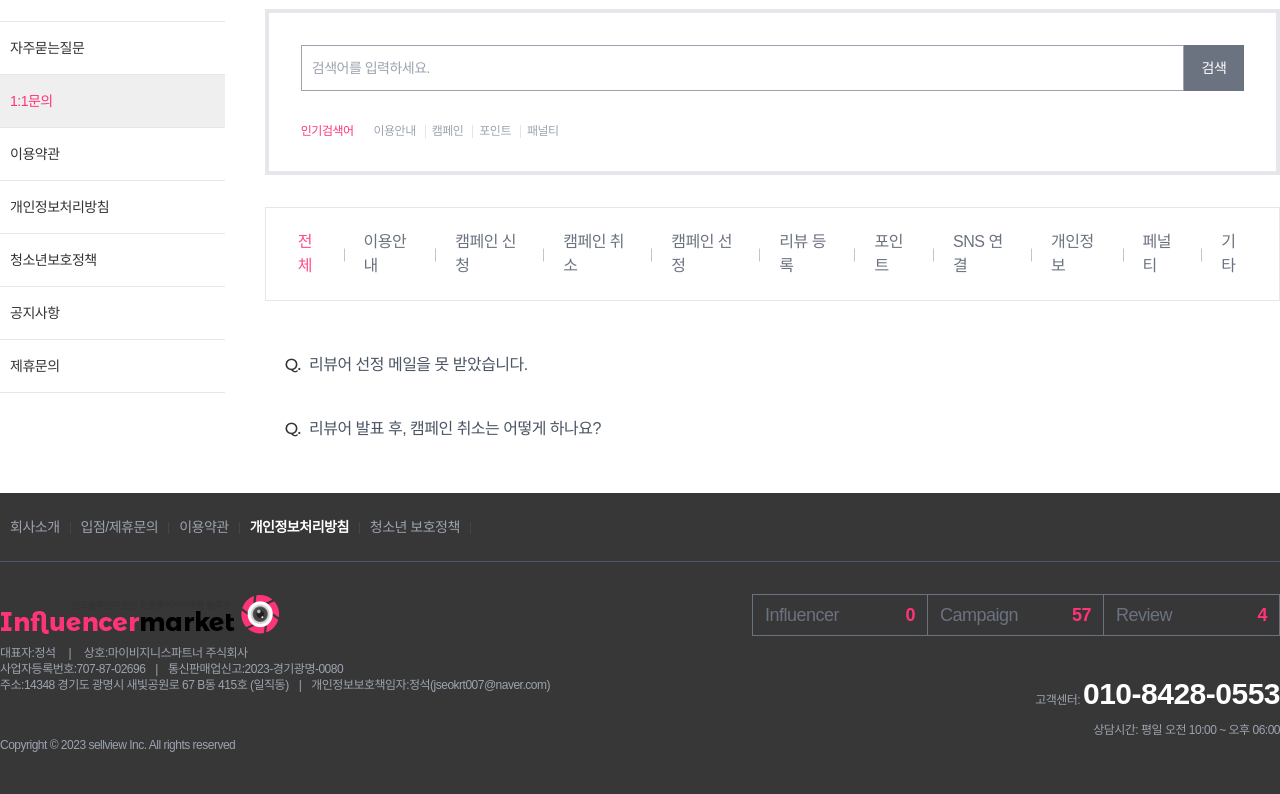
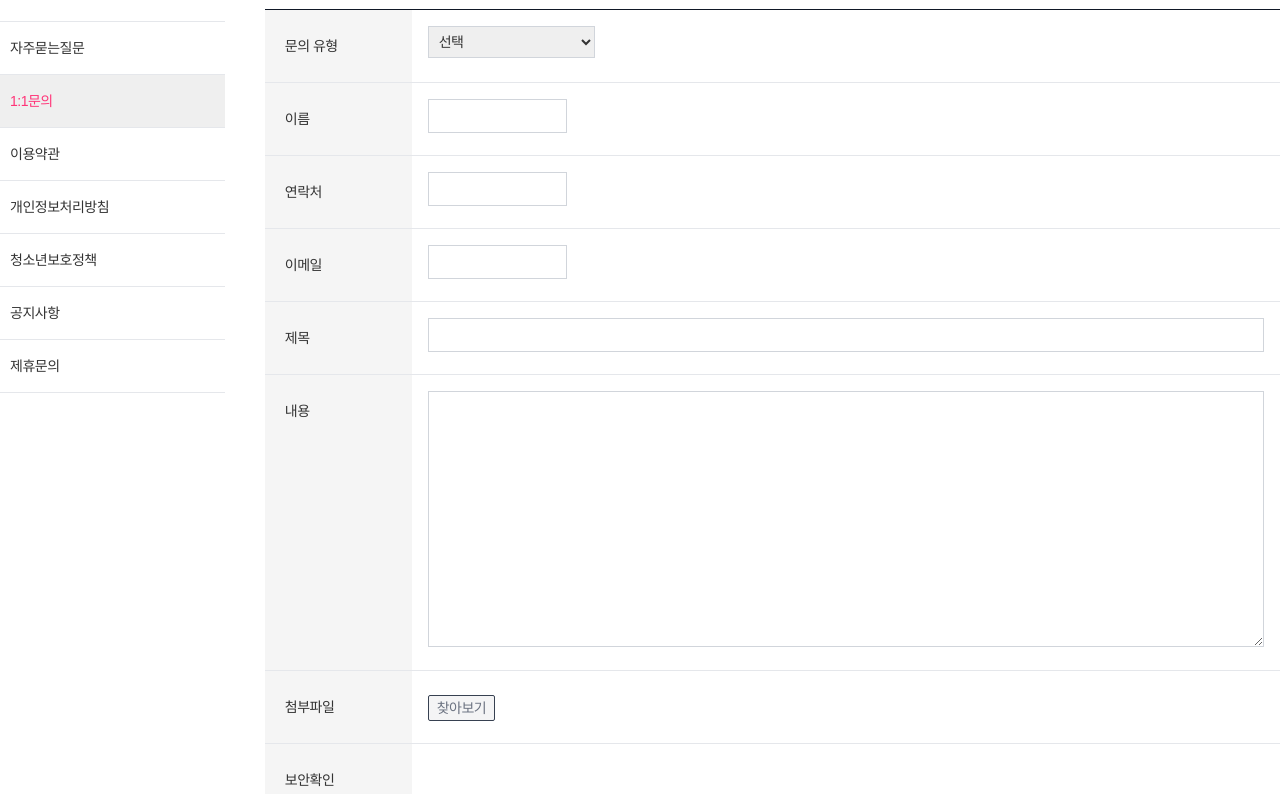
Before and after one commit to junmo-cho/reviewer-clone, a React (Create React App) app: page /servicecenter/inquiry in a window 1280 px wide. Shown: the part 186-980 px from the top of the page. Built offline with nearby package versions, Linux system fonts and the light colour scheme.

Commit message:
1:1문의

```diff
--- a/src/App.js
+++ b/src/App.js
@@ -4,6 +4,7 @@ import ServiceLayout from "./components/ServiceLayout";
 import Detail from "./pages/Detail";
 import Faq from "./pages/Faq";
 import Home from "./pages/Home";
+import Inquiry from "./pages/Inquiry";
 import Login from "./pages/Login";
 import SignUp from "./pages/SignUp";
 import SubPage from "./pages/SubPage";
@@ -20,7 +21,7 @@ function App() {
           <Route index element={ <Home /> } />
           <Route path="/servicecenter" element={<ServiceLayout />}>
             <Route path="/servicecenter/faq" element={ <Faq /> } />
-            <Route path="/servicecenter/inquiry" element={ <Faq /> } />
+            <Route path="/servicecenter/inquiry" element={ <Inquiry /> } />
             <Route path="/servicecenter/terms" element={ <Faq /> } />
           </Route>
         </Route>
--- a/src/pages/Faq.js
+++ b/src/pages/Faq.js
@@ -15,7 +15,7 @@ const Faq = () => {
         return false;
       })
     );
-  }, []);
+  }, [category]);
 
   return (
     <>
--- /dev/null
+++ b/src/pages/Inquiry.js
@@ -0,0 +1,90 @@
+const Inquiry = () => {
+  return (
+    <>
+      <h3 className="text-3xl pb-6">1:1문의</h3>
+      <form>
+        <div className="flex border border-gray-900 border-b-gray-200 border-l-0 border-r-0">
+          <div className="w-2/12 py-4 pl-5 bg-neutral-100	leading-10 text-sm">
+            <span>문의 유형</span>
+          </div>
+          <div className="w-full p-4">
+            <select className="w-1/5 p-1.5 border border-gray-300 text-sm">
+              <option value="선택">선택</option>
+              <option value="이용문의">이용문의</option>
+              <option value="캠페인 문의">캠페인 문의</option>
+              <option value="포인트 문의">포인트 문의</option>
+              <option value="페널티 문의">페널티 문의</option>
+              <option value="오류 문의">오류 문의</option>
+              <option value="기타 문의">기타 문의</option>
+            </select>
+          </div>
+        </div>
+        <div className="flex border-b border-gray-200">
+          <div className="w-2/12 py-4 pl-5 bg-neutral-100	leading-10 text-sm">
+            <span>이름</span>
+          </div>
+          <div className="w-full p-4">
+            <input className="w-2/12 p-1.5 border border-gray-300 text-sm" />
+          </div>
+        </div>
+        <div className="flex border-b border-gray-200">
+          <div className="w-2/12 py-4 pl-5 bg-neutral-100	leading-10 text-sm">
+            <span>연락처</span>
+          </div>
+          <div className="w-full p-4">
+            <input className="w-2/12 p-1.5 border border-gray-300 text-sm" />
+          </div>
+        </div>
+        <div className="flex border-b border-gray-200">
+          <div className="w-2/12 py-4 pl-5 bg-neutral-100	leading-10 text-sm">
+            <span>이메일</span>
+          </div>
+          <div className="w-full p-4">
+            <input className="w-2/12 p-1.5 border border-gray-300 text-sm" />
+          </div>
+        </div>
+        <div className="flex border-b border-gray-200">
+          <div className="w-2/12 py-4 pl-5 bg-neutral-100	leading-10 text-sm">
+            <span>제목</span>
+          </div>
+          <div className="w-full p-4">
+            <input className="w-full p-1.5 border border-gray-300 text-sm" />
+          </div>
+        </div>
+        <div className="flex border-b border-gray-200">
+          <div className="w-2/12 py-4 pl-5 bg-neutral-100	leading-10 text-sm">
+            <span>내용</span>
+          </div>
+          <div className="w-full p-4">
+            <textarea className="w-full p-1.5 border border-gray-300 text-sm h-64"></textarea>
+          </div>
+        </div>
+        <div className="flex border-b border-gray-200">
+          <div className="w-2/12 py-4 pl-5 bg-neutral-100	leading-10 text-sm">
+            <span>첨부파일</span>
+          </div>
+          <div className="w-full p-4 pt-6">
+            <button className="text-sm text-gray-500 border border-gray-700 bg-zinc-100 border-sm py-0.5 px-2 rounded-sm">찾아보기</button>
+          </div>
+        </div>
+        <div className="flex border-b border-gray-200">
+          <div className="w-2/12 py-4 pl-5 bg-neutral-100	leading-10 text-sm">
+            <span>보안확인</span>
+          </div>
+          <div className="w-full p-4">
+            {/* <input className="w-2/12 p-1.5 border border-gray-300 text-sm" /> */}
+          </div>
+        </div>
+        <div className="flex justify-between border-b border-gray-200 p-5">
+          <div className="">
+            <input type="checkbox" />
+            <span> 개인정보 수집, 이용에 동의합니다</span>
+          </div>
+          <button>수집동의 약관보기</button>
+        </div>
+      </form>
+    </>
+  );
+}
+
+export default Inquiry;
```
Also changed, not shown: src/pages/Inquiry.css (added).
